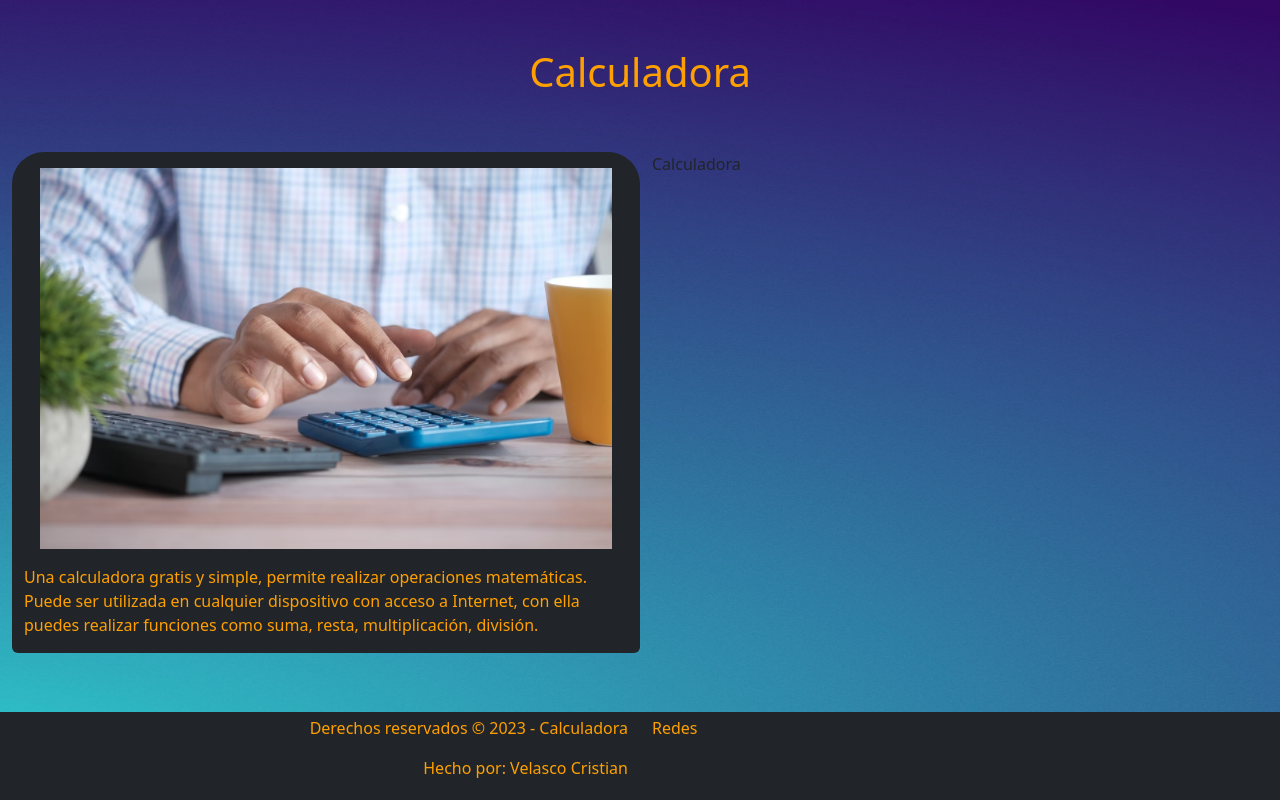
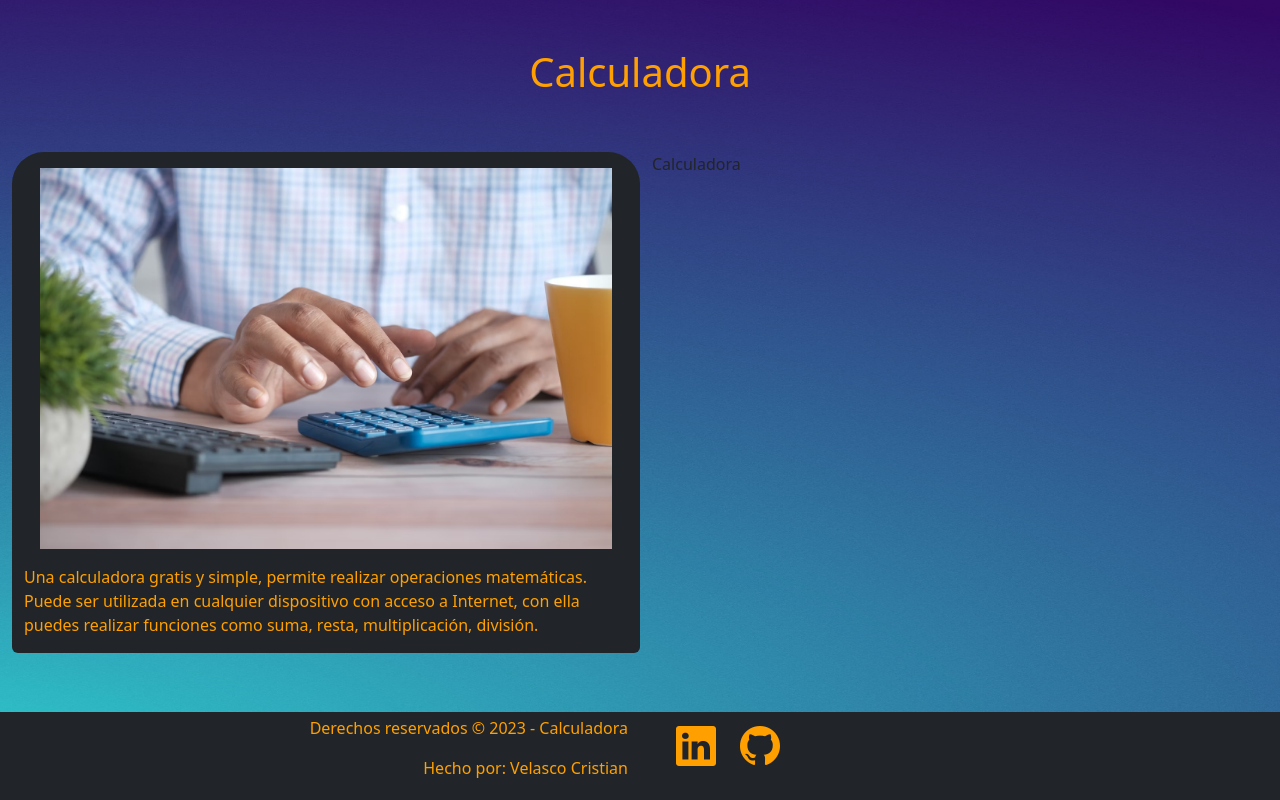
Before and after one commit to Velasco-Cristian/Calculadora, a React (Vite) app: page / in a window 1280 px wide. Built offline with nearby package versions, Linux system fonts and the light colour scheme.

Commit message:
Add networks

```diff
--- a/package.json
+++ b/package.json
@@ -14,7 +14,9 @@
   },
   "dependencies": {
     "bootstrap": "^5.2.3",
+    "bootstrap-icons": "^1.10.5",
     "react": "^18.2.0",
+    "react-bootstrap-icons": "^1.10.3",
     "react-dom": "^18.2.0"
   },
   "devDependencies": {
--- a/src/App.jsx
+++ b/src/App.jsx
@@ -1,5 +1,6 @@
 import { useState } from "react";
 import "bootstrap/dist/css/bootstrap.min.css";
+import "bootstrap-icons/font/bootstrap-icons.css";
 import "./App.css";
 
 function App() {
@@ -32,7 +33,22 @@ function App() {
             <p>Derechos reservados &copy; 2023 - Calculadora</p>
             <p>Hecho por: Velasco Cristian</p>
           </article>
-          <article className="col-6 text-start">Redes</article>
+          <article className="col-6 text-start">
+            <a
+              href="https://www.linkedin.com/in/velasco-cristian-nicolas/"
+              target="_blank"
+              rel="noopener noreferrer"
+            >
+              <i className="bi bi-linkedin text-orange fs-1 mx-4"></i>
+            </a>
+            <a
+              href="https://github.com/Velasco-Cristian"
+              target="_blank"
+              rel="noopener noreferrer"
+            >
+              <i className="bi bi-github text-orange fs-1"></i>
+            </a>
+          </article>
         </div>
       </footer>
     </div>
```
Also changed, not shown: 1 other file (tests, documents, lock files or other folders).
